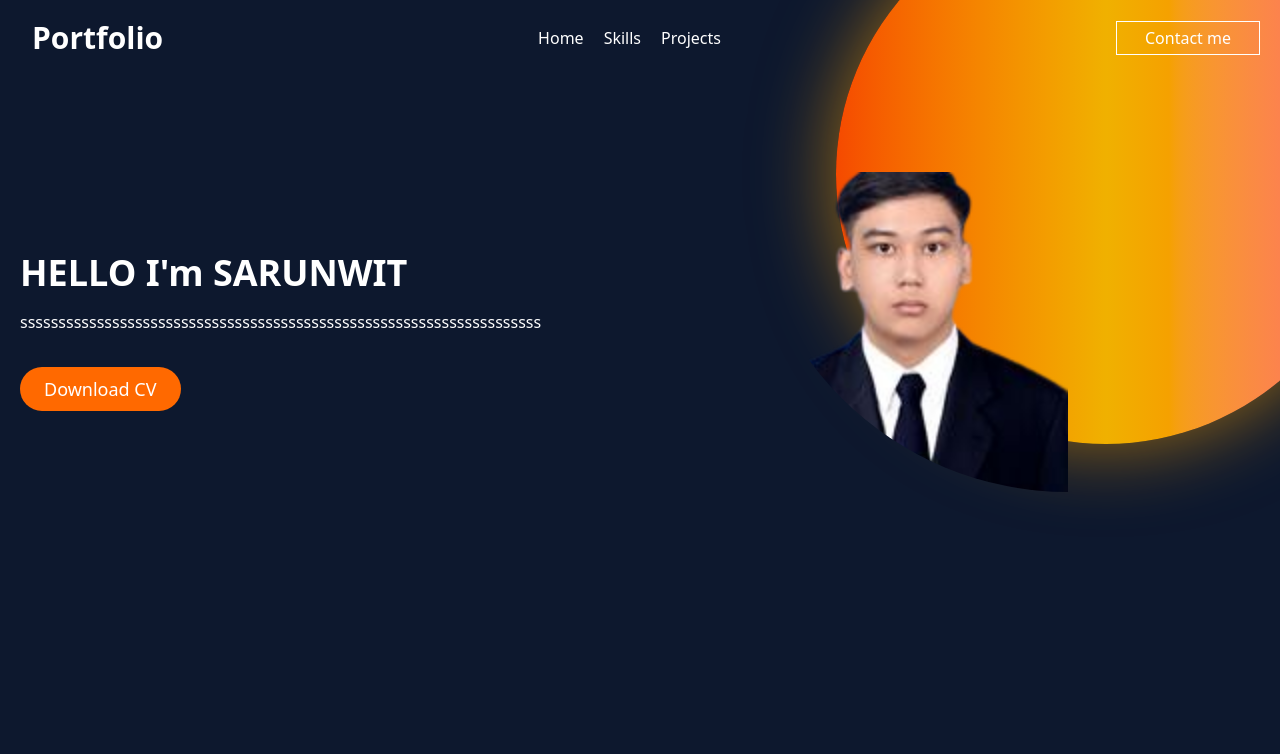
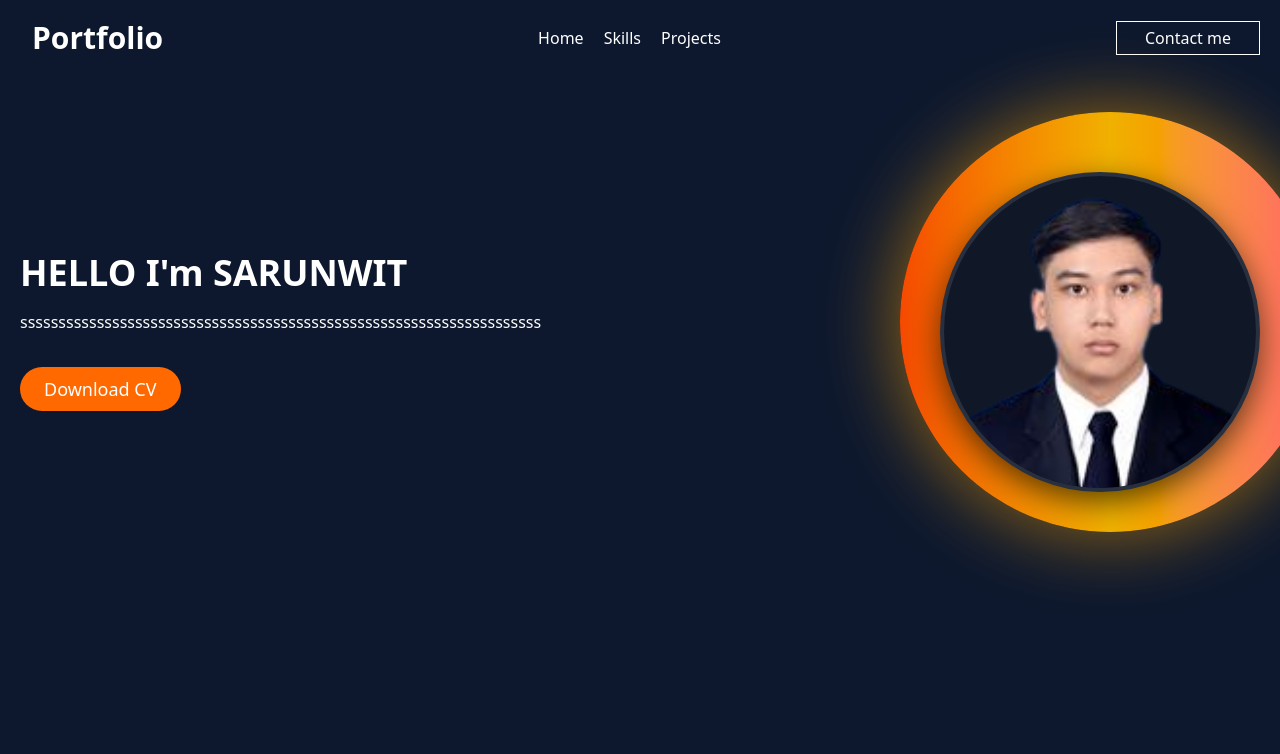
Before and after one commit to Sarunwit00/PortFolio, a React (Vite) app: page / in a window 1280 px wide. Shown: the top 754 px of the page. Built offline with nearby package versions, Linux system fonts and the light colour scheme.

Commit message:
Update Hero.jsx

```diff
--- a/src/components/hero/Hero.jsx
+++ b/src/components/hero/Hero.jsx
@@ -8,11 +8,7 @@ export default function Hero() {
     <div className='relative overflow-hidden min-h-[550px] sm:min-h-[660px] flex flex-col'>
         <Navbar />
 
-        {/* orange circle background */}
-        <div className='pointer-events-none absolute right-0 -top-12 md:-top-24 z-0'>
-          <div className='hidden md:block w-[540px] h-[540px] rounded-full bg-gradient-to-r from-orange-600 via-yellow-500 to-red-400 shadow-[0_0_80px_rgba(255,165,0,0.6)] transform translate-x-24'></div>
-          <div className='block md:hidden w-72 h-72 rounded-full bg-gradient-to-r from-orange-600 via-yellow-500 to-red-400 shadow-[0_0_60px_rgba(255,165,0,0.6)]'></div>
-        </div>
+        {/* orange circle removed from page-level and will be placed under the person image (inside image wrapper) */}
 
         <section
         className='text-white body-font z-10'>
@@ -33,8 +29,20 @@ export default function Hero() {
                         </a>
                     </div>
                 </div>
-                <div className='lg:max-w-lg lg:w-full md:w-1/2 w-5/6'>
-                    <img src={img} alt="hero" className='object-cover object-center rounded-bl-full w-80 h-80' />
+                <div className='lg:max-w-lg lg:w-full md:w-1/2 w-5/6 flex justify-center md:justify-end items-center relative'>
+                    {/* orange circle placed behind and slightly below the photo */}
+                    <div className='absolute right-[-60px] bottom-[-40px] z-0 pointer-events-none hidden md:block'>
+                      <div className='w-[420px] h-[420px] rounded-full bg-gradient-to-r from-orange-600 via-yellow-500 to-red-400 shadow-[0_0_80px_rgba(255,165,0,0.6)]'></div>
+                    </div>
+                    {/* mobile smaller circle */}
+                    <div className='absolute right-[-20px] bottom-[-20px] z-0 pointer-events-none block md:hidden'>
+                      <div className='w-56 h-56 rounded-full bg-gradient-to-r from-orange-600 via-yellow-500 to-red-400 shadow-[0_0_60px_rgba(255,165,0,0.6)]'></div>
+                    </div>
+
+                    {/* person image sits above the circle */}
+                    <div className='w-80 h-80 rounded-full overflow-hidden border-4 border-white/10 shadow-[0_10px_30px_rgba(0,0,0,0.6)] relative z-10 bg-gray-900'>
+                      <img src={img} alt="hero" className='w-full h-full object-cover object-top' />
+                    </div>
                 </div>
             </div>
         </section>
```
